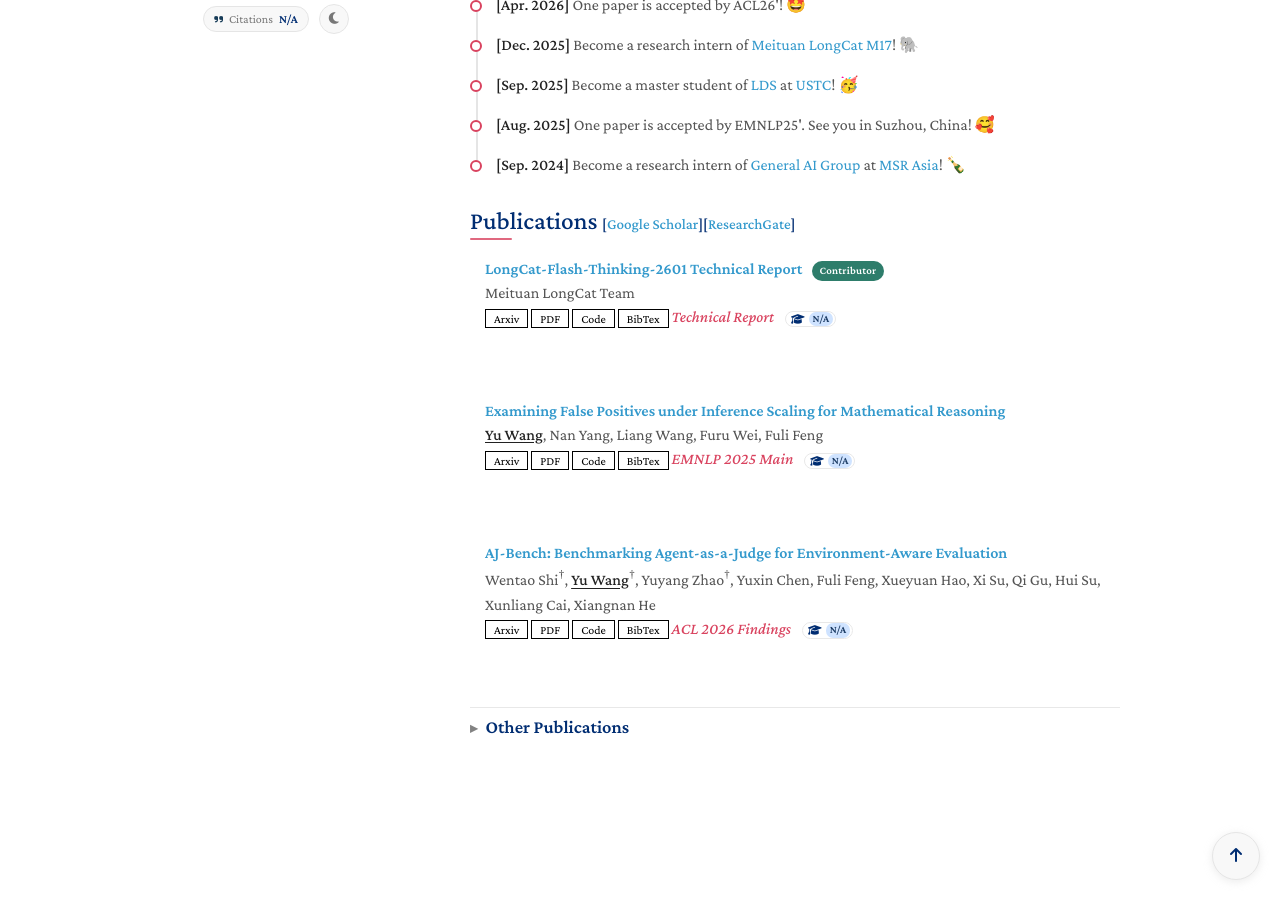
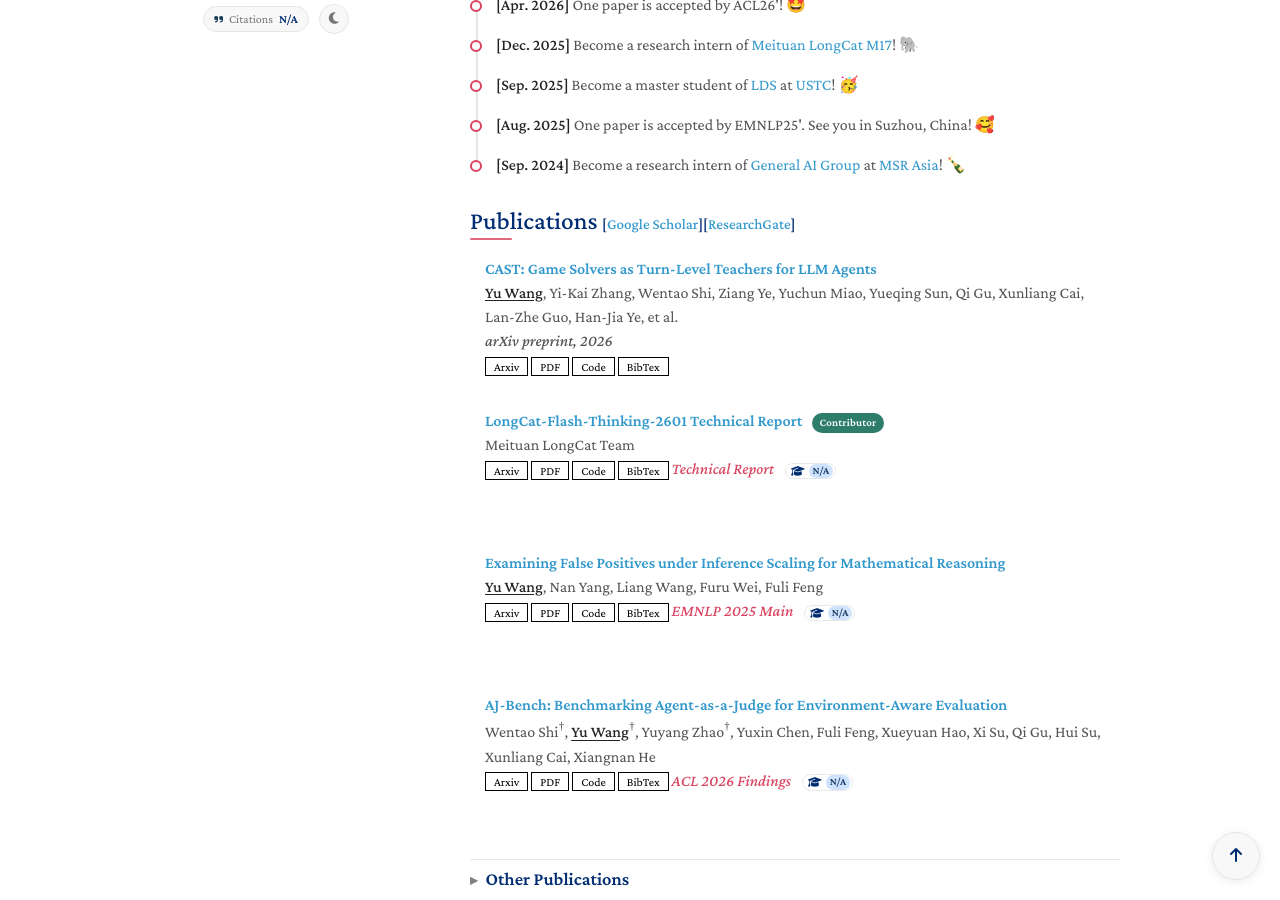
Before and after one commit to Wloner0809/Wloner0809.github.io, a Jekyll site: the page built from index.md, in a window 1280 px wide and 900 px high, scrolled down 757 px. Built offline with Jekyll 4.4.1, drawn with Linux system fonts in a browser that asks for light colours; a style sheet for code colours, icons or effects is not loaded.

Commit message:
content: add CAST paper to selected publications
First-authored arXiv preprint with links and BibTeX. No citation badge
yet — Google Scholar hasn't indexed it; the pub id can be filled in once
the daily crawler picks it up.

```diff
--- a/_data/publications.yml
+++ b/_data/publications.yml
@@ -11,6 +11,17 @@
 # Omit `conference` to skip the venue line (e.g. technical reports).
 
 selected:
+  - title: "CAST: Game Solvers as Turn-Level Teachers for LLM Agents"
+    authors: <strong>Yu Wang</strong>, Yi-Kai Zhang, Wentao Shi, Ziang Ye, Yuchun Miao, Yueqing Sun, Qi Gu, Xunliang Cai, Lan-Zhe Guo, Han-Jia Ye, et al.
+    conference_short: arXiv
+    conference: arXiv preprint, 2026
+    pdf: https://arxiv.org/pdf/2607.25308
+    arxiv: https://arxiv.org/abs/2607.25308
+    code: https://github.com/Wloner0809/CAST
+    bibtex: ./assets/files/cast.txt
+    # image:
+    # citation:  (not yet indexed by Google Scholar — add the pub id once it appears)
+
   - title: "LongCat-Flash-Thinking-2601 Technical Report"
     authors: "Meituan LongCat Team"  # includes Yu Wang as a contributor
     role: contributor
--- /dev/null
+++ b/assets/files/cast.txt
@@ -0,0 +1,6 @@
+@article{wang2026cast,
+  title={CAST: Game Solvers as Turn-Level Teachers for LLM Agents},
+  author={Wang, Yu and Zhang, Yi-Kai and Shi, Wentao and Ye, Ziang and Miao, Yuchun and Sun, Yueqing and Gu, Qi and Cai, Xunliang and Guo, Lan-Zhe and Ye, Han-Jia and others},
+  journal={arXiv preprint arXiv:2607.25308},
+  year={2026}
+}
```
Also changed, not shown: 4 other files.
